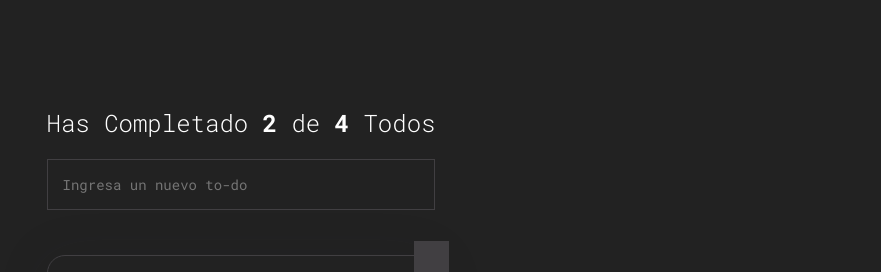
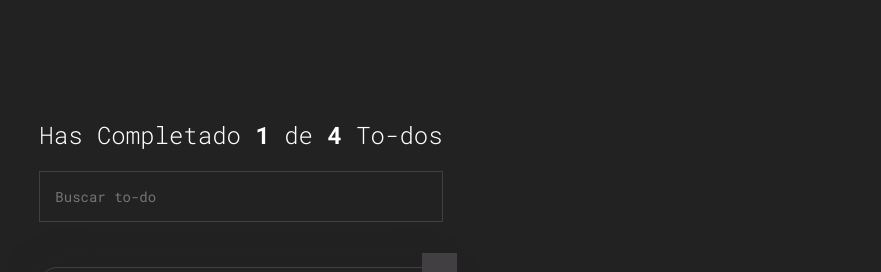
Before and after one commit to mauricioyair/To-do, a React (Create React App) app: page / in a window 1280 px wide. Shown: the top 272 px of the page, without its empty margins (399-1280 px from the left). Built offline with nearby package versions, Linux system fonts and the light colour scheme; some icons are missing.

Commit message:
Add usestate components searchTodo, itemTodo, counterTodo.. and the app

```diff
--- a/src/App.js
+++ b/src/App.js
@@ -1,4 +1,4 @@
-import React from 'react';
+import React, { useState } from 'react';
 import { TodoCounter } from './TodoCounter';
 import { TodoSearch } from './TodoSearch';
 import { TodoList } from './TodoList';
@@ -7,7 +7,7 @@ import { CreateTodoButton } from './CreateTodoButton';
 
 
 
-const todos = [
+const defaultTodos = [
   {
     id: 1,
     text: 'Ver el curso de Javascript',
@@ -33,19 +33,66 @@ const todos = [
 
 
 function App() {
+
+
+  const [todos, setTodos] = useState(defaultTodos);
+  const [searchValue, setStateValue] = useState('');
+
+  //Contar cuantos todos estan completados
+  const completedTodos = todos.filter(todos => !!todos.completed).length;
+  const totalTodos = todos.length;
+
+
+  let searchedTodos = [];
+
+  if (!searchValue >= 1) {
+    searchedTodos = todos;
+  } else {
+    searchedTodos = todos.filter(todo => {
+      const todoText = todo.text.toLowerCase();
+      const searchText = searchValue.toLocaleLowerCase();
+      return todoText.includes(searchText);
+    });
+  }
+
+
+  const completeTodo = (text) => {
+    const todoIndex = todos.findIndex(todo => todo.text === text);
+    const newTodos = [...todos];
+    newTodos[todoIndex].completed = true;
+    setTodos(newTodos);
+    /* newTodos[todoIndex] = {
+      text: todos[todoIndex].text,
+      completed: true,
+    }; */
+  }
+
+  const deleteTodo = (text) => {
+    const todoIndex = todos.findIndex(todo => todo.text === text);
+    const newTodos = [...todos];
+    newTodos.splice(todoIndex, 1);
+    setTodos(newTodos);
+    /* newTodos[todoIndex] = {
+      text: todos[todoIndex].text,
+      completed: true,
+    }; */
+  }
+
   return (
     <React.Fragment>
 
-      <TodoCounter />
+      <TodoCounter total={totalTodos} completed={completedTodos} />
 
-      <TodoSearch />
+      <TodoSearch searchValue={searchValue} setStateValue={setStateValue} />
 
       <TodoList>
-        {todos.map(todo => (
+        {searchedTodos.map(todo => (
           <TodoItem
             key={todo.id}
             text={todo.text}
             completed={todo.completed}
+            onComplete={() => completeTodo(todo.text)}
+            onDelete={() => deleteTodo(todo.text)}
           />
         ))}
       </TodoList>
--- a/src/TodoCounter.js
+++ b/src/TodoCounter.js
@@ -5,9 +5,9 @@ const estilos = {
   fontWeight: "300",
 }
 
-function TodoCounter() {
+function TodoCounter({ total, completed }) {
   return(
-    <h2 style={ estilos }>Has Completado <strong>2</strong> de <strong>4</strong> Todos</h2>
+    <h2 style={ estilos }>Has Completado <strong>{completed}</strong> de <strong>{total}</strong> To-dos</h2>
   )
 }
 
--- a/src/TodoItem.js
+++ b/src/TodoItem.js
@@ -5,23 +5,15 @@ import './TodoItem.css';
 
 function TodoItem(props) {
 
-  const onComplete = () => {
-    alert('Completaste el to-do' + " " +props.text);
-  }
-
-  const onDelete = () => {
-    alert('Borraste el to-do' +  " " +props.text);
-  }
-
   return (
     <li className="TodoItem">
-      <span className={`Icon Icon-check ${props.completed && 'Icon-check--active'}`} onClick={onComplete}>
+      <span className={`Icon Icon-check ${props.completed && 'Icon-check--active'}`} onClick={props.onComplete}>
         <Check/>
       </span>
       <p className={`TodoItem-p ${props.completed && 'TodoItem-p--complete'}`}>
         {props.text}
       </p>
-      <span className="Icon Icon-delete" onClick={onDelete}>
+      <span className="Icon Icon-delete" onClick={props.onDelete}>
         <Cancel height={18} width={18} />
       </span>
     </li>
--- a/src/TodoSearch.js
+++ b/src/TodoSearch.js
@@ -1,13 +1,14 @@
 import React from "react";
 
-function TodoSearch() {
+function TodoSearch({ searchValue, setStateValue }) {
 
   const onSearchValueChanged = (event) => {
-    console.log(event.target.value);
+    console.log(event.target.value)
+    setStateValue(event.target.value)
   }
 
   return(
-    <input type="text" placeholder="Ingresa un nuevo to-do" onChange={onSearchValueChanged}/>
+    <input type="text" placeholder="Buscar to-do" value={searchValue} onChange={onSearchValueChanged}/>
   )
 }
 
```
